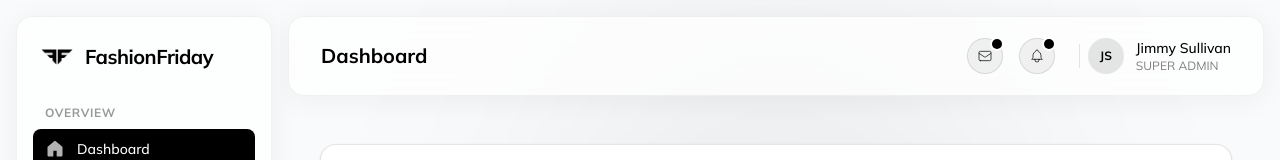
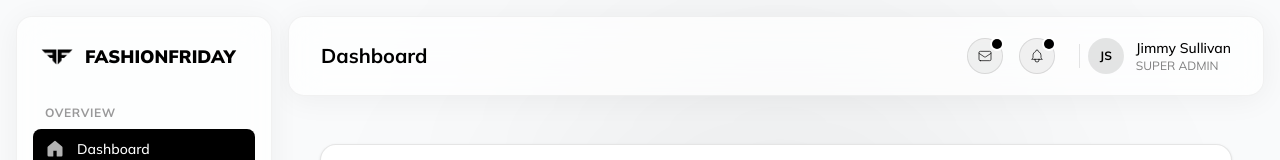
Before and after one commit to FashionFriday-tech/platform, a Next.js app in the folder apps/admin/: page / in a window 1280 px wide. Shown: the top 160 px of the page. Built offline with nearby package versions, Linux system fonts and the light colour scheme.

Commit message:
feat(admin): update Sidebar title typography

```diff
--- a/apps/admin/src/components/layout/Sidebar.tsx
+++ b/apps/admin/src/components/layout/Sidebar.tsx
@@ -41,7 +41,7 @@ export function Sidebar() {
         <div className="flex h-8 w-8 items-center justify-center overflow-hidden">
           <img src="/images/logos/ff-logo.png" alt="Fashion Friday" className="h-full w-full object-contain" />
         </div>
-        <h1 className="text-xl font-bold tracking-tight">FashionFriday</h1>
+        <h1 className="text-lg font-black uppercase">FashionFriday</h1>
       </div>
 
       <nav className="scrollbar-hide flex-1 space-y-6 overflow-y-auto px-4 py-6">
```
